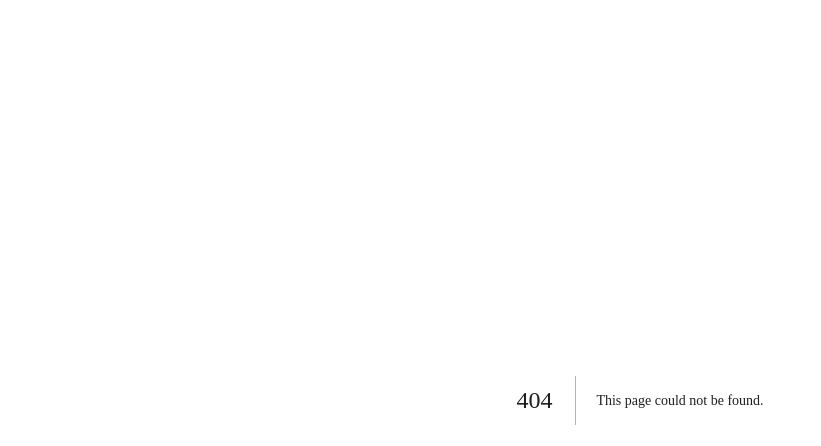
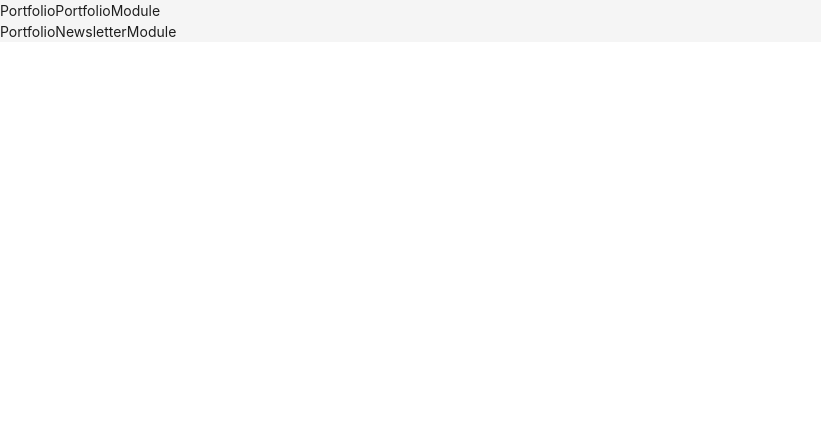
Before and after one commit to NamuSoft/david-clone, a Next.js app: page /portfolio in a window 1280 px wide. Before the commit this address had no page. Shown: the top 446 px of the page, without its empty margins (0-821 px from the left). Built offline with nearby package versions, Linux system fonts and the light colour scheme; a web font is replaced by a local one.

Commit message:
fix(navData): home page url issue

```diff
--- /dev/null
+++ b/src/app/portfolio/container/PortfolioContainer.tsx
@@ -0,0 +1,11 @@
+import { PortfolioTemplate } from "~/components/Templates/Portfolio/PortfolioTemplate";
+
+export const PortfolioContainer = () => {
+
+  const portfolioTemplateProps: React.ComponentProps<typeof PortfolioTemplate> = {
+    portfolioPortfolioModuleProps: { title: "PortfolioPortfolioModule" },
+  portfolioNewsletterModuleProps: { title: "PortfolioNewsletterModule" },
+  };
+
+  return <PortfolioTemplate {...portfolioTemplateProps} />;
+};
--- /dev/null
+++ b/src/app/portfolio/page.tsx
@@ -0,0 +1,8 @@
+"use client";
+import { PortfolioContainer } from "./container/PortfolioContainer";
+
+const Portfolio = () => {
+  return <PortfolioContainer />;
+};
+
+export default Portfolio;
--- /dev/null
+++ b/src/components/Modules/Portfolio/PortfolioNewsletterModule.tsx
@@ -0,0 +1,7 @@
+type Props = {
+  title: string;
+};
+
+export const PortfolioNewsletterModule = (props: Props) => {
+  return <div>{props.title}</div>;
+};
--- /dev/null
+++ b/src/components/Modules/Portfolio/PortfolioPortfolioModule.tsx
@@ -0,0 +1,7 @@
+type Props = {
+  title: string;
+};
+
+export const PortfolioPortfolioModule = (props: Props) => {
+  return <div>{props.title}</div>;
+};
--- /dev/null
+++ b/src/components/Templates/Portfolio/PortfolioTemplate.tsx
@@ -0,0 +1,32 @@
+import { PortfolioPortfolioModule } from "~/components/Modules/Portfolio/PortfolioPortfolioModule";
+import { PortfolioNewsletterModule } from "~/components/Modules/Portfolio/PortfolioNewsletterModule";
+  import { Layout } from "antd";
+import { Content, Footer, Header } from "antd/es/layout/layout";
+
+type Props = {
+  portfolioPortfolioModuleProps: React.ComponentProps<typeof PortfolioPortfolioModule>;
+  portfolioNewsletterModuleProps: React.ComponentProps<typeof PortfolioNewsletterModule>;
+};
+
+export const PortfolioTemplate = (props: Props) => {
+  return (
+    <Layout style={{ height: "100%" }}>
+    {/*
+    <Header style={{ padding: 0, height: 50 }}>
+    place for header module
+    </Header>
+    */}
+
+    <Content style={{ overflow: "auto" }}>
+           <PortfolioPortfolioModule {...props.portfolioPortfolioModuleProps}  />
+     <PortfolioNewsletterModule {...props.portfolioNewsletterModuleProps}  />
+    </Content>
+
+    {/*
+    <Footer style={{ padding: 0, minHeight: 50 }}>
+    place for footer module
+    </Footer>
+    */}
+  </Layout>
+  );
+};
```
